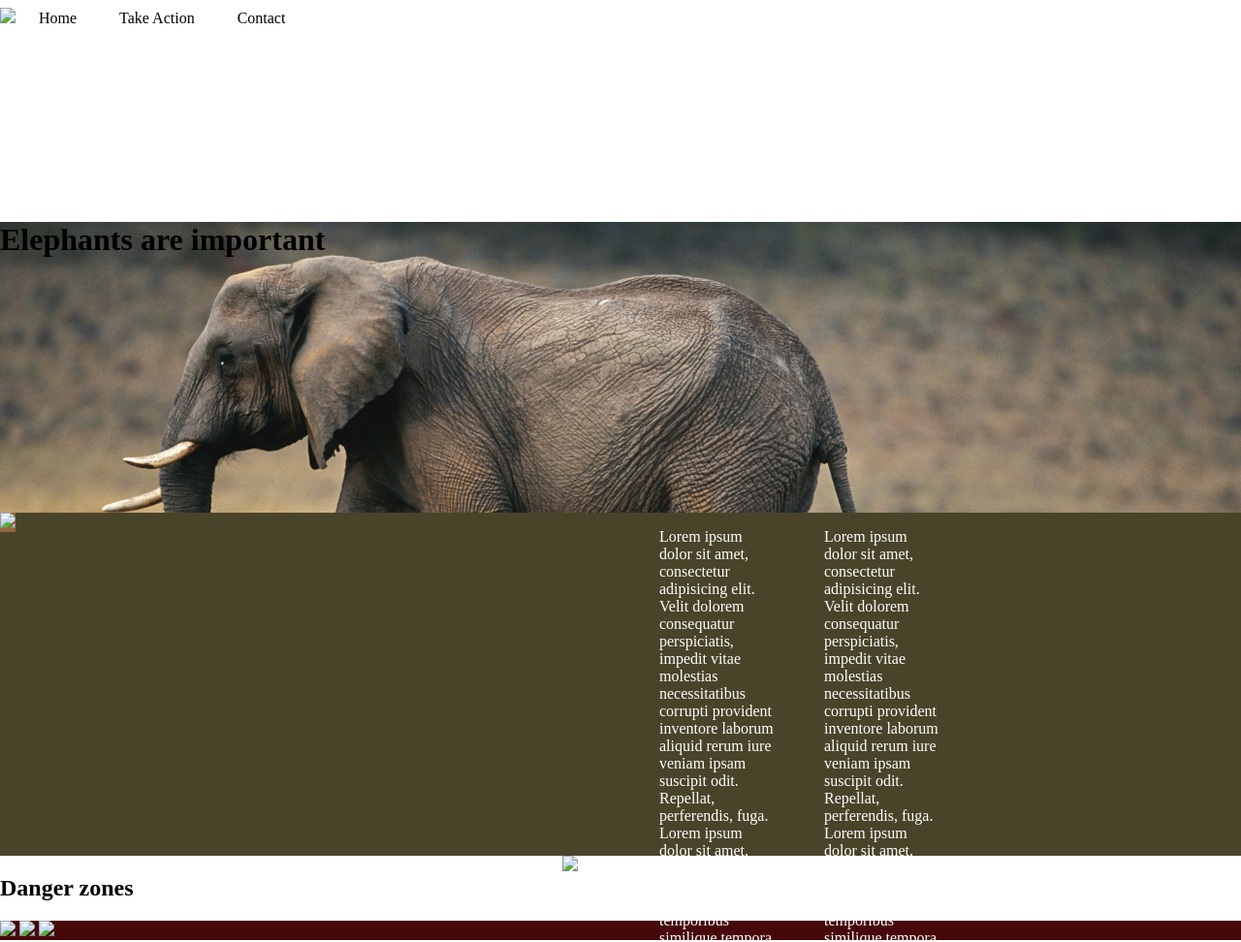
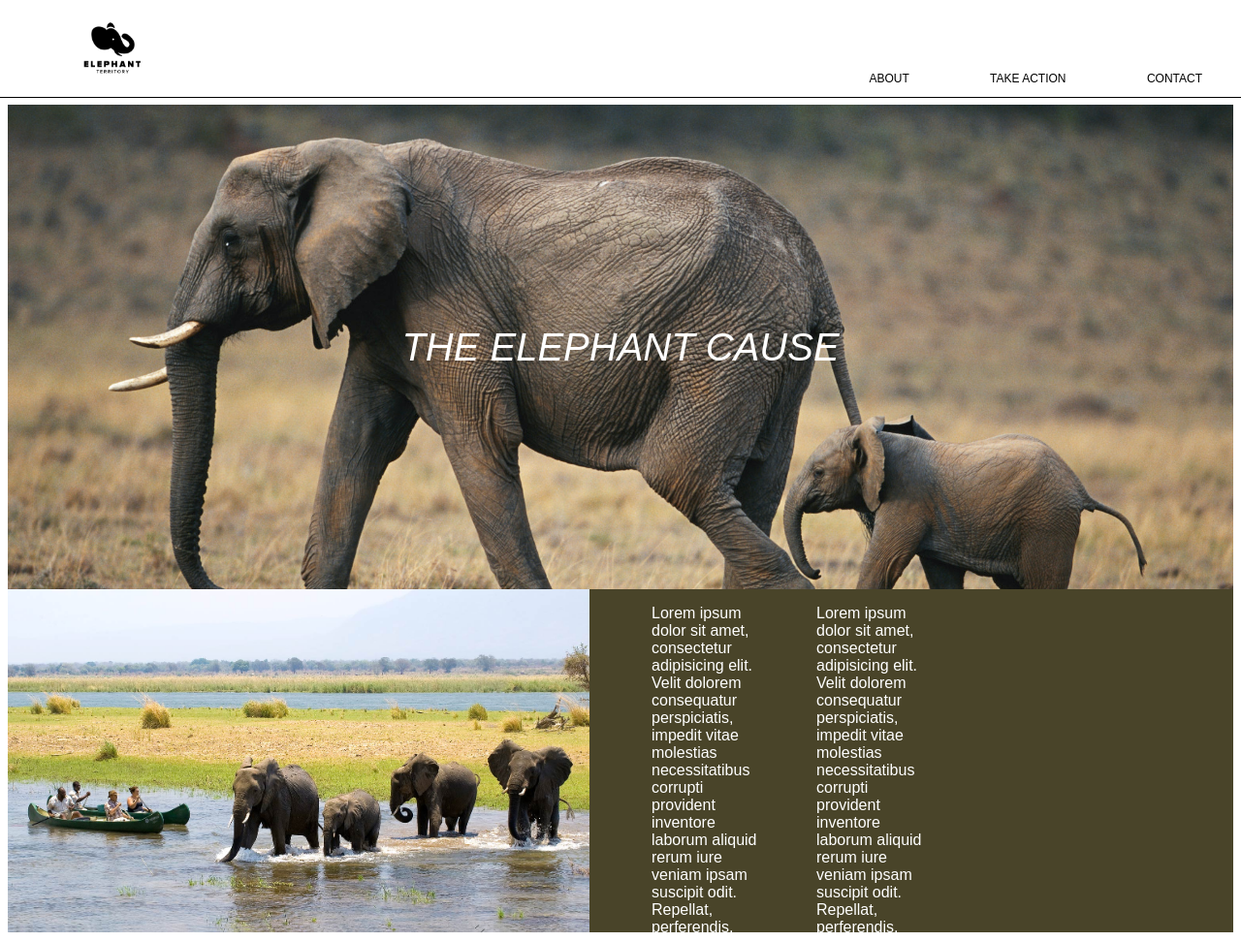
Before and after one commit to Whatchuwant/causes, a plain HTML site: page info.html in a window 1280 px wide. Shown: the top 972 px of the page at 97% size. Drawn offline with Linux system fonts and the light colour scheme; files whose address does not match are found by name.

Commit message:
Fixed header on each page

```diff
--- /dev/null
+++ b/css/styles.css
@@ -0,0 +1,198 @@
+
+body {
+    font-family:arial;
+}
+
+
+header img {
+    height:100%;
+}
+
+header {
+    position: fixed;
+    left:0px;
+    top:0px;
+    font-size:30px;
+    height:100px;
+    width:100%;
+    background-color:white;
+    border-bottom:solid black 1px;
+    text-align: left;
+    margin-right: 100px;
+    font-size: 12px;
+}
+
+  #header-content {
+    position: absolute;
+    bottom: 0;
+    right: 0;
+  }
+
+
+ul li {
+    display: inline;
+    padding: 10px 40px;
+
+}
+
+a:link, a:visited, a:active  {
+    color:#000;
+    text-decoration:none;
+}
+
+a:hover {
+/*    color: ;*/
+    text-decoration:line-through;
+}
+
+
+.logo {
+    width:400px;
+    height:100px;
+    padding-left:50px;
+    float:left;
+
+}
+
+.center {
+    text-align: center;
+}
+
+/*nav {
+    width:700px;
+    height:70px;
+    float:left;
+    text-align: center;
+    padding:30px;
+
+}
+*/
+
+
+.content {
+    width:100%;
+
+
+    display:block;
+    padding-top:100px;
+
+}
+
+video {
+    position: fixed;
+    top: 50%;
+    left: 50%;
+    min-width: 100%;
+    min-height: 100%;
+    width: auto;
+    height: auto;
+    z-index: -100;
+    -webkit-transform: translateX(-50%) translateY(-50%);
+    transform: translateX(-50%) translateY(-50%);
+    background: url() no-repeat;
+    background-size: cover;
+}
+
+footer {
+ /*   border-top:solid black 1px;*/
+   height:50px;
+   width:100%;
+/*   background-color: #fff;*/
+    text-align: center;
+    position: fixed;
+    left:0px;
+    bottom:0px;
+    font-size:40px;
+}
+
+
+/***************ABOUT PAGE**************/
+
+
+#wrapper {
+    width: 100%;
+}
+
+#hero {
+    background-image: url(../images/elephants1.jpg);
+    background-size: cover;
+    height: 500px;
+    display: block;
+}
+
+#hero-text {
+    position: relative;
+    top: 50%;
+    transform: translateY(-50%);
+    text-align:center;
+    color:#fff;
+    font-size:40px;
+    text-transform: uppercase;
+    font-style:italic;
+
+}
+
+#info {
+    height: 354px;
+    background-color: #494429;
+}
+
+
+#section-left{
+    float: left;
+    background-color: #95663b;
+    background-image: url(../images/elephants2.jpg);
+    background-size: cover;
+    display: block;
+}
+
+#section-left img{
+    width: 600px;
+    margin-top: 0px;
+
+}
+
+#section-right {
+    color: white;
+    float: right;
+    display: inline-block;
+    width: 300px;
+    margin-right: 300px;
+    height: 200px;
+}
+
+#par1 {
+    float: left;
+    width: 40%;
+    padding-right: 50px;
+}
+
+#par2 {
+    float: left;
+    width: 40%;
+
+}
+
+#location {
+    display: inline-block;
+    background-color: white;
+    width: 100%;
+
+}
+
+#location img {
+    width: 500px;
+    float: right;
+    margin-right: 200px;
+}
+
+#img-gallery {
+    height: 33%;
+    background-color: #fff;
+
+}
+
+#img-gallery img{
+    width: 33%;
+    display: inline;
+}
--- a/info.html
+++ b/info.html
@@ -1,34 +1,48 @@
-<!DOCTYPE html>
-<html>
-<head>
-
-	<link rel="stylesheet" type="text/css" href="css/about.css">
-
-	<title>Take Action</title>
-</head>
-<body>
-	<!-- fixed nav -->
-	<div id="navigation">
-		<nav>
-			<img src="img/logocentered.png">
-			<li>Home</li>
-			<li>Take Action</li>
-			<li>Contact</li>
-		</nav>
-	</div>
 
 
+<!DOCTYPE html>
+<html lang="en">
+<head>
+	<meta charset="UFT-8">
+	<title></title>
+<!-- 		<link rel="stylesheet" type="text/css" href="css/about.css"> -->
+	<link rel="stylesheet" type="text/css" href="css/styles.css">
+</head>
+
+<body>
+
+	<header>
+		<div class="logo">
+			<a href="index.html"><img src="images/logocentered.png"></a>
+		</div>
+	<nav>
+
+			<ul id="header-content">
+				<li><a href="about.html">ABOUT</a></li>
+				<li><a href="donate.html">TAKE ACTION</a></li>
+				<li><a href="info.html">CONTACT</a></li>
+			</ul>
+
+	</nav>
+	</header>
+
+
+
+<div class="content">
 <!-- Site Container -->
 <div id="wrapper">
 	<!-- big image with text -->
 	<div id="hero">
-		<h1>Elephants are important</h1>
+		<div id="hero-text">The Elephant Cause</div>
 	</div>
+
+
+
 
 	<!-- information section -->
 	<div id="info">
 		<div id="section-left">
-			<img src="img/elephants2.jpg">
+			<img src="images/elephants2.jpg">
 		</div>
 
 		<div id="section-right">
@@ -40,17 +54,17 @@
 
 	<!-- little map -->
 	<div id="location">
-		<img src="img/zimbabwe.png">
+		<img src="images/zimbabwe.png">
 		<h2>Danger zones</h2>
 	</div>
 
 	<!-- image gallery with text -->
 	<div id="img-gallery">
-		<img src="img/ivory.jpg">
+		<img src="images/ivory.jpg">
 <!-- 		<h3>Problem 1</h3>
- -->		<img src="img/hunter.jpg">
+ -->		<img src="images/hunter.jpg">
 <!-- 		<h3>Problem 2</h3>
- -->		<img src="img/drought.jpg">
+ -->		<img src="images/drought.jpg">
 <!-- 		<h3>Problem 3</h3>
  -->	</div>
 
--- a/styles.css
+++ /dev/null
@@ -1,93 +0,0 @@
-
-body {
-    font-family:arial;
-}
-
-
-img {
-    width:50px;
-}
-
-header {
-    position: fixed;
-    left:0px;
-    top:0px;
-    font-size:30px;
-    height:70px;
-    width:100%;
-    background-color:white;
-    border-bottom:solid black 1px;
-    text-align: left;
-    margin-right: 100px;
-}
-
-
-
-ul {
-    list-style: none;
-    font-size:20px;
-    margin: 0;
-    padding: 0;
-    list-style-type: none;
-
-}
-
-li {
-    display: inline;
-    padding: 10px 40px;
-
-}
-
-
-.logo {
-    width:400px;
-    height:100px;
-    float:left;
-
-}
-
-
-nav {
-    width:700px;
-    height:70px;
-    float:left;
-    text-align: center;
-    padding:30px;
-
-}
-
-
-
-/*.content {
-    width:100%;
-    background-color:orange;
-    text-align: center;
-
-}*/
-
-video {
-    position: fixed;
-    top: 50%;
-    left: 50%;
-    min-width: 100%;
-    min-height: 100%;
-    width: auto;
-    height: auto;
-    z-index: -100;
-    -webkit-transform: translateX(-50%) translateY(-50%);
-    transform: translateX(-50%) translateY(-50%);
-    background: url(img.jpg) no-repeat;
-    background-size: cover;
-}
-
-footer {
- /*   border-top:solid black 1px;*/
-   height:50px;
-   width:100%;
-/*   background-color: #fff;*/
-    text-align: center;
-    position: fixed;
-    left:0px;
-    bottom:0px;
-    font-size:40px;
-}
```
Also changed, not shown: about.html (+29 -2 lines), donate.html (+52 -0 lines), eliseindex.html (deleted, +0 -30 lines), index.html (+28 -9 lines), 1 other file.
